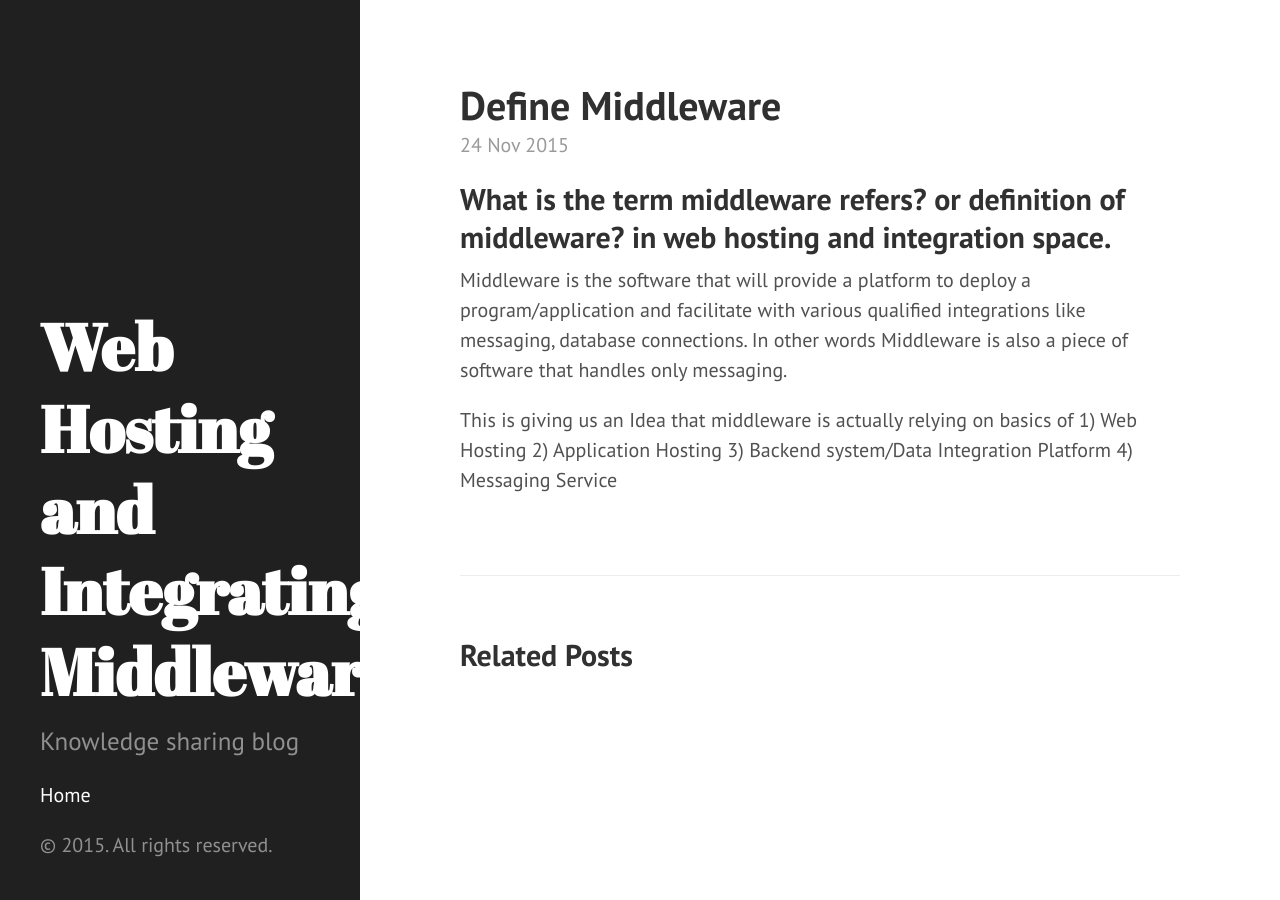
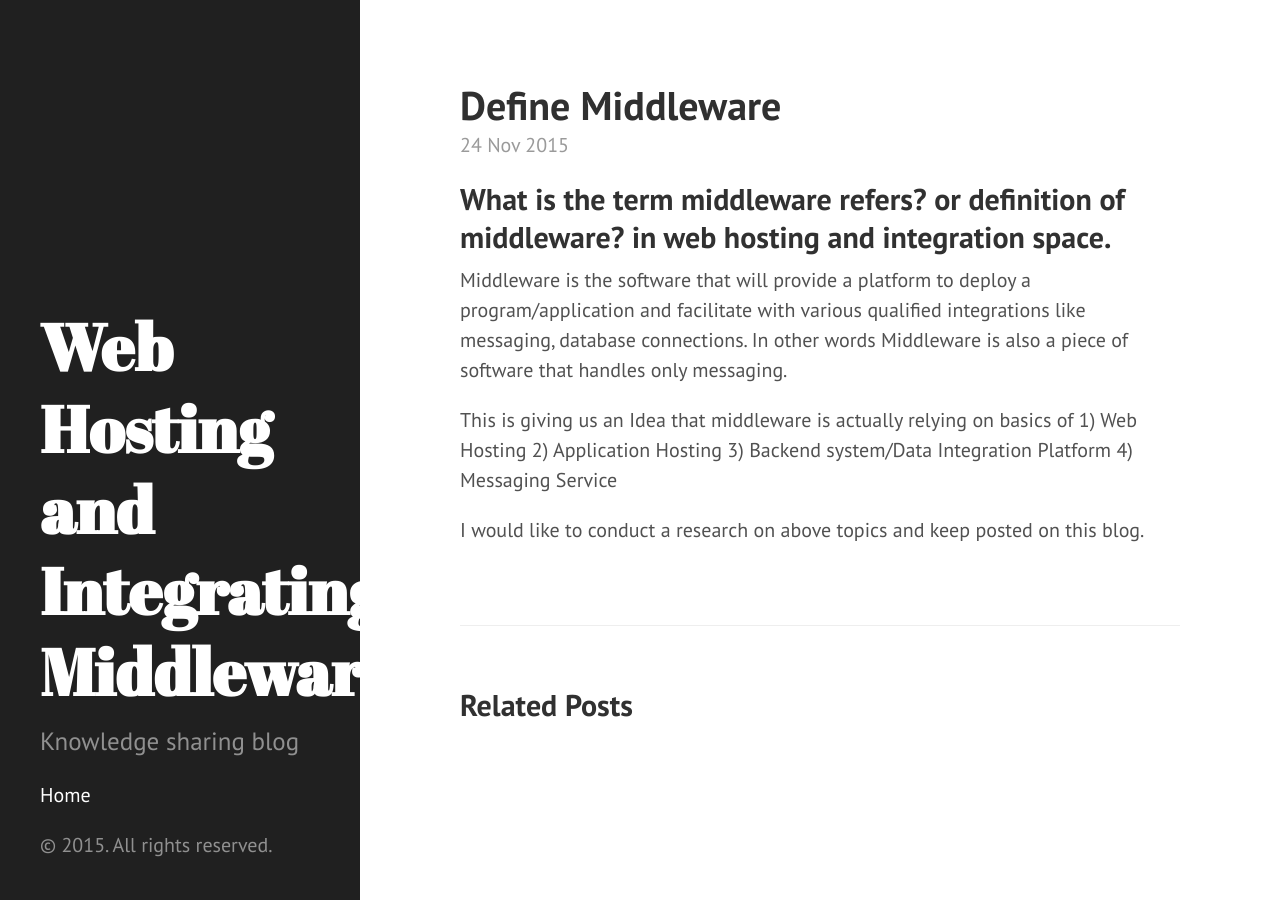
Before and after one commit to mahendrasoma/mahendrasoma.github.io, a Jekyll site: the page built from _posts/2015-11-24-define-middleware.markdown, in a window 1280 px wide. Built offline with Jekyll 4.4.1, drawn with Linux system fonts in a browser that asks for light colours.

Commit message:
Update 2015-11-24-define-middleware.markdown

```diff
--- a/_posts/2015-11-24-define-middleware.markdown
+++ b/_posts/2015-11-24-define-middleware.markdown
@@ -13,3 +13,5 @@ This is giving us an Idea that middleware is actually relying on basics of
 2) Application Hosting
 3) Backend system/Data Integration Platform
 4) Messaging Service
+
+I would like to conduct a research on above topics and keep posted on this blog.
```
